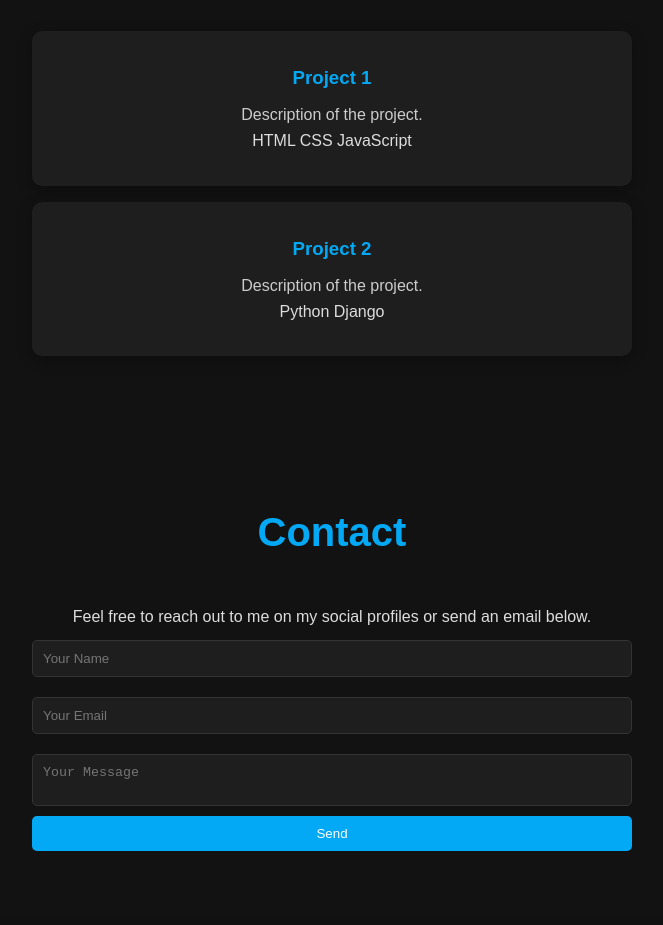
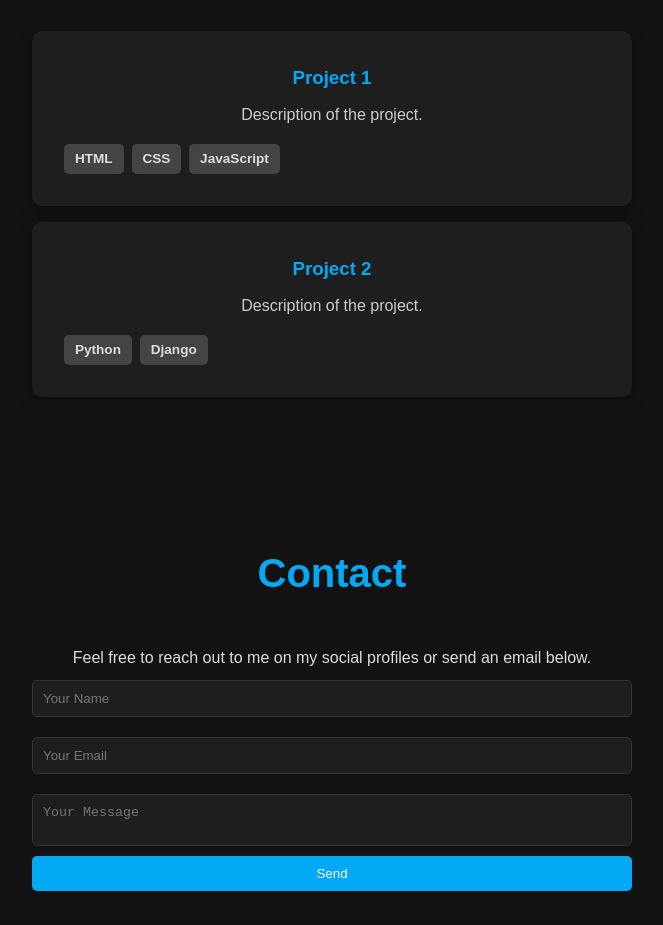
Before and after one commit to PgNetwork01/web, a plain HTML site: page index.html in a window 1280 px wide. Shown: the part 1500-2425 px from the top of the page, without its empty margins (308-971 px from the left). Drawn offline with Linux system fonts and the light colour scheme.

Commit message:
Update styles.css

```diff
--- a/styles.css
+++ b/styles.css
@@ -172,6 +172,30 @@ form button:hover {
     background: #0288d1;
 }
 
+/* Project Language Tags */
+.project-languages {
+    margin-top: 1em;
+    display: flex;
+    gap: 0.5em;
+    flex-wrap: wrap;
+}
+
+.language {
+    background-color: #444;
+    color: #ddd;
+    padding: 0.3em 0.8em;
+    border-radius: 5px;
+    font-size: 0.85em;
+    font-weight: bold;
+    transition: background 0.3s ease;
+}
+
+.language:hover {
+    background-color: #03a9f4;
+    color: #fff;
+}
+
+
 /* Footer */
 footer {
     background: #111;
```
